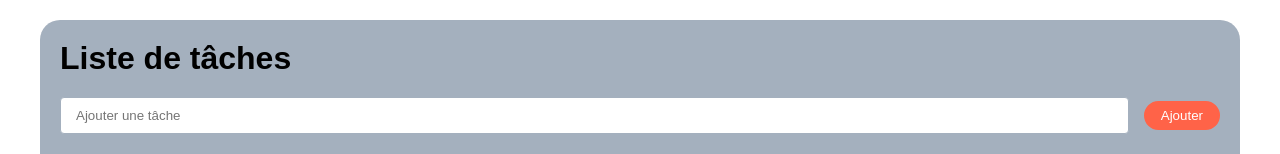
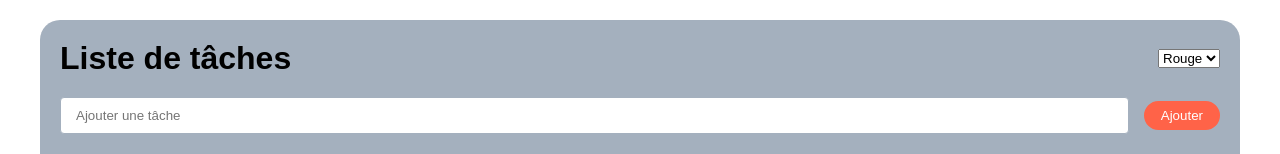
Before and after one commit to nelsonalgarve/dyma-todo, a React (Vite) app: page / in a window 1280 px wide. Shown: the top 154 px of the page. Built offline with nearby package versions, Linux system fonts and the light colour scheme.

Commit message:
useContext()

```diff
--- a/src/App.jsx
+++ b/src/App.jsx
@@ -1,6 +1,7 @@
 import { useState } from 'react';
 import AddTodo from './components/AddTodo';
 import TodoList from './components/TodoList';
+import themeContext from './context/theme';
 
 function App() {
 	const [todoList, setTodoList] = useState([]);
@@ -54,10 +55,23 @@ function App() {
 		);
 	}
 
+	const [theme, setTheme] = useState('primary');
+
+	function handleChange(e) {
+		setTheme(e.target.value);
+	}
+
 	return (
+		<themeContext.Provider value={theme}>
 			<div className="d-flex justify-content-center align-items-center p-20">
 				<div className="card container p-20">
-				<h1 className="mb-20">Liste de tâches</h1>
+					<h1 className="mb-20 d-flex flex-row justify-content-center align-items-center">
+						<span className="flex-fill">Liste de tâches</span>
+						<select value={theme} onChange={handleChange}>
+							<option value="primary">Rouge</option>
+							<option value="secondary">Bleu</option>
+						</select>
+					</h1>
 					<AddTodo addTodo={addTodo} />
 					<TodoList
 						todoList={todoList}
@@ -69,6 +83,7 @@ function App() {
 					/>
 				</div>
 			</div>
+		</themeContext.Provider>
 	);
 }
 
--- a/src/assets/styles/_themes.scss
+++ b/src/assets/styles/_themes.scss
@@ -12,6 +12,12 @@
 	background-color: var(--primary);
 	color: white;
 	border: 2px solid var(--primary);
+}
+
+.btn-secondary {
+	background-color: var(--secondary);
+	color: white;
+	border: 2px solid var(--secondary);
 }
 
 .btn-reverse-primary {
--- a/src/assets/styles/_variables.scss
+++ b/src/assets/styles/_variables.scss
@@ -1,5 +1,6 @@
 :root {
 	--primary: #ff6348;
+	--secondary: #575fcf;
 	--gray1: #57606f;
 	--gray2: #a4b0be;
 	--font-family: 'Montserrat', sans-serif;
--- a/src/components/Button.jsx
+++ b/src/components/Button.jsx
@@ -1,6 +1,15 @@
-function Button({ text, ...props }) {
+import { useContext } from 'react';
+import themeContext from '../context/theme';
+
+function Button({ text, className, ...props }) {
+	const theme = useContext(themeContext);
+	console.log(theme);
+
 	return (
-		<button className="btn btn-primary" {...props}>
+		<button
+			className={`btn btn-${theme} ${className ? className : ''}`}
+			{...props}
+		>
 			{text}
 		</button>
 	);
--- a/src/components/EditTodo.jsx
+++ b/src/components/EditTodo.jsx
@@ -1,5 +1,5 @@
 import { useState } from 'react';
-
+import Button from './Button';
 export default function EditTodo({ todo, editTodo, cancelEditTodo }) {
 	const [value, setValue] = useState(todo.content);
 
@@ -32,12 +32,9 @@ export default function EditTodo({ todo, editTodo, cancelEditTodo }) {
 				className="mr-15 flex-fill"
 				placeholder="Ajouter une tâche"
 			/>
-			<button onClick={handleClick} className="btn btn-primary mr-15">
-				Sauvegarder
-			</button>
-			<button onClick={cancelEditTodo} className="btn btn-reverse-primary">
-				Annuler
-			</button>
+			<Button onClick={handleClick} className="mr-15" text="Sauvegarder" />
+
+			<Button onClick={cancelEditTodo} className="mr-15" text="Annuler" />
 		</div>
 	);
 }
--- a/src/components/TodoItem.jsx
+++ b/src/components/TodoItem.jsx
@@ -26,7 +26,7 @@ export default function TodoItem({
 				text="Valider"
 			/>
 			<Button
-				className="btn btn-primary mr-15"
+				className="mr-15"
 				onClick={(e) => {
 					e.stopPropagation();
 					editTodo();
@@ -34,7 +34,7 @@ export default function TodoItem({
 				text="Modifier"
 			/>
 			<Button
-				className="btn btn-reverse-primary"
+				className=""
 				onClick={(e) => {
 					e.stopPropagation();
 					deleteTodo();
--- /dev/null
+++ b/src/context/theme.jsx
@@ -0,0 +1,5 @@
+import { createContext } from 'react';
+
+const themeContext = createContext('secondary');
+
+export default themeContext;
```
Lines whose indentation alone changed are shown as unchanged.
